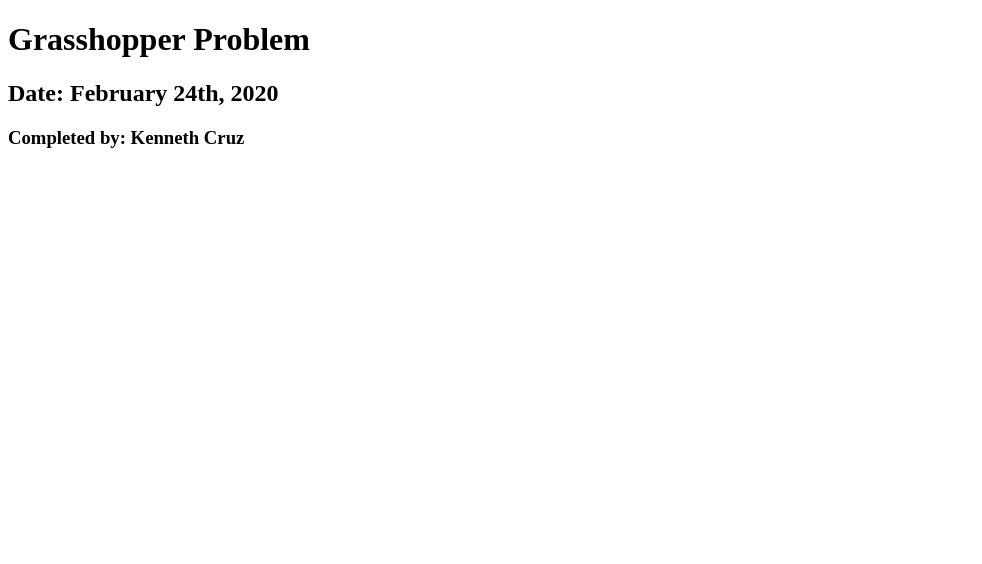
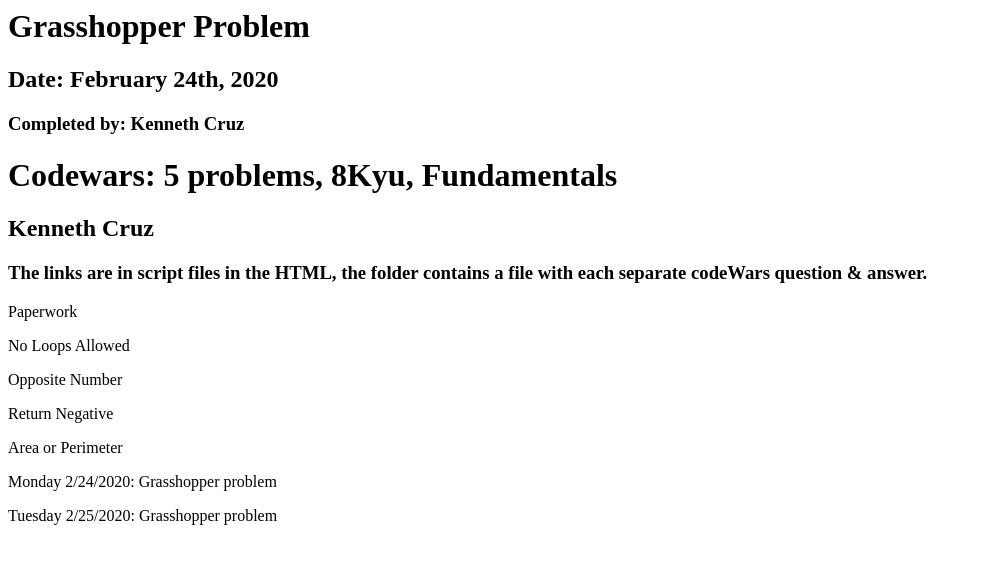
Before and after one commit to kenneth-cruz/solved_Codewars_Leetcode, a plain HTML site: page index.html in a window 1280 px wide. Shown: the whole page, without its empty margins (0-982 px from the left). Drawn offline with Linux system fonts and the light colour scheme.

Commit message:
Add files via upload

```diff
--- a/index.html
+++ b/index.html
@@ -1,21 +1,46 @@
-<!DOCTYPE html>
-<html lang="en" dir="ltr">
-  <head>
-    <meta charset="utf-8">
-    <title></title>
+<title></title>
   </head>
   <body>
 <h1> Grasshopper Problem</h1>
 <h2> Date: February 24th, 2020</h2>
 <h3> Completed by: Kenneth Cruz </h3>
 
+    <h1> Codewars: 5 problems, 8Kyu, Fundamentals </h1>
+    <h2> Kenneth Cruz</h2>
+    <h3> The links are in script files in the HTML, the folder contains
+         a file with each separate codeWars question & answer.
+    </h3>
+
+  <p> Paperwork </p>
+  <script type="text/javascript" src="DueFeb16/question1_PaperWork.js">
+  </script>
+
+  <p> No Loops Allowed</p>
+  <script type="text/javascript" src="DueFeb16/question2_NoLoopsAllowed.js">
+  </script>
+
+  <p> Opposite Number</p>
+  <script type="text/javascript" src="DueFeb16/question3_oppositeNumber.js">
+  </script>
+
+  <p> Return Negative </p>
+  <script type="text/javascript" src="DueFeb16/question4_returnNegative.js">
+  </script>
+
+  <p> Area or Perimeter </p>
+  <script type="text/javascript" src="DueFeb16/question5_areaOrPerimeter.js">
+  </script>
   </body>
 
+  <p> Monday 2/24/2020: Grasshopper problem </p>
+  <script type="text/javascript" src="feb24/main.js">
+  </script>
 
-  <script type="text/javascript" src="main.js" >
-    function orderOperations () {
-      return (2 + 2) * (2 + 2) * 2
-    }
-    console.log(orderOperations())
+  <p> Tuesday 2/25/2020: Grasshopper problem </p>
+  <script type="text/javascript" src="feb25/main.js">
+
   </script>
+
+
+  </body>
 </html>
```
